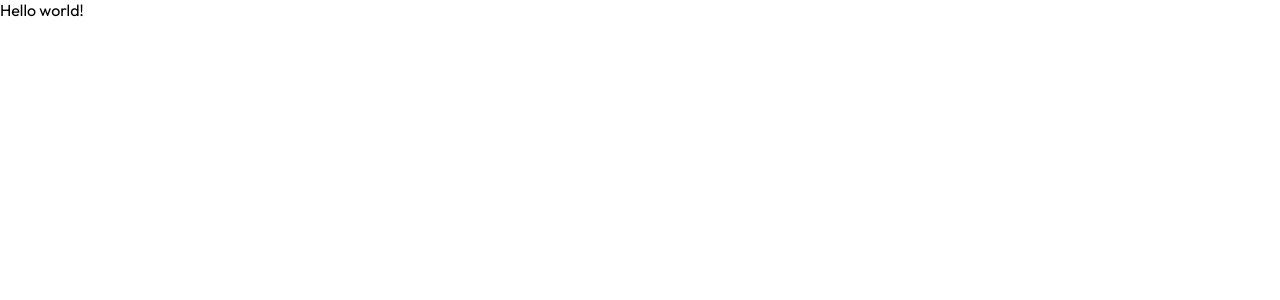
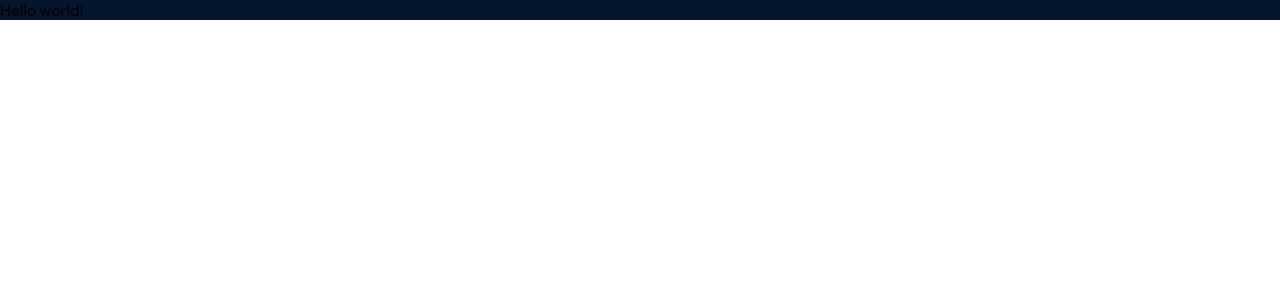
Before and after one commit to Supuni007/Portfolio, a React (Vite) app: page / in a window 1280 px wide. Shown: the top 300 px of the page. Built offline with nearby package versions, Linux system fonts and the light colour scheme.

Commit message:
Modified

```diff
--- a/src/App.jsx
+++ b/src/App.jsx
@@ -1,7 +1,7 @@
 import styles from './App.module.css';
 
 function App() {
-  return <div className='styles.App'>Hello world!</div>;
+  return <div className={styles.App}>Hello world!</div>;
 }
 
 export default App;
```
